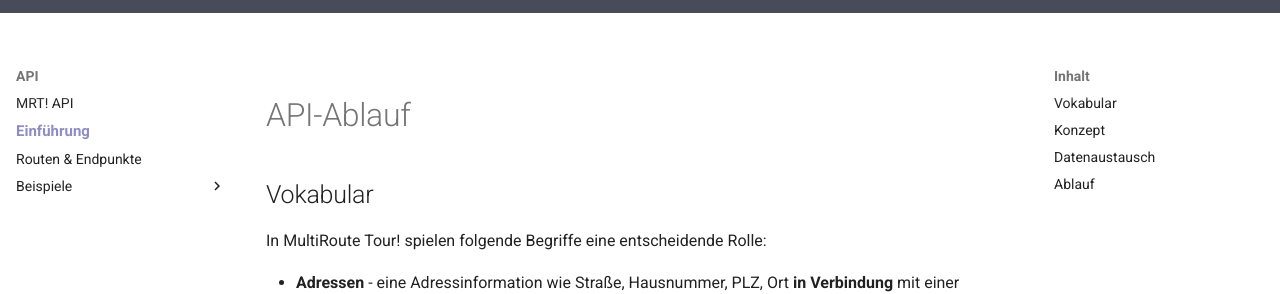
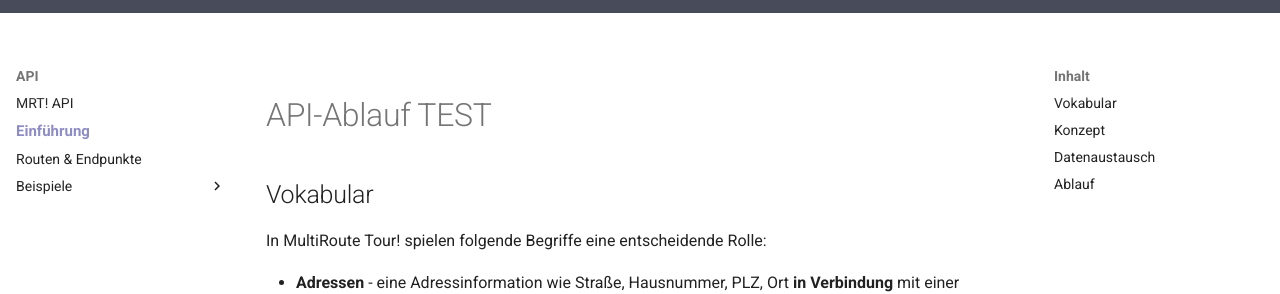
Before and after one commit to do-me/Test, an MkDocs documentation site: the page built from docs/ablauf.md, in a window 1280 px wide and 900 px high. Shown: the part 134-428 px from the top of the window. Built offline with MkDocs 1.6.1 and Material for MkDocs 9.7.7, drawn with Linux system fonts in a browser that asks for light colours; comment, search, counter and statistics services are not loaded.

Commit message:
Create ablauf.md

```diff
--- a/docs/ablauf.md
+++ b/docs/ablauf.md
@@ -1,14 +1,14 @@
-# API-Ablauf
+# API-Ablauf TEST
 
 ## Vokabular
 
 In MultiRoute Tour! spielen folgende Begriffe eine entscheidende Rolle:
 
-* **Adressen** - eine Adressinformation wie Straße, Hausnummer, PLZ, Ort **in Verbindung** mit einer geographischen Koordinate
-* **Aufträge** - eine Auftragsinformation, wie bspw. "50 Stück, zwischen 8:30 Uhr und 11 Uhr ausliefern"
-* **Planung**  - eine Art "Container" für Aufträge, bspw. "Montag, 01.01.2025" oder "Kalenderwoche 25"
-* **Flotten**  - eine Zusammenstellung von Fahrzeugen, bspw. 10 PKW, 2 LKW, 1 Sattelschlepper
-* **Touren**   - eine Touroptimierung erzeugt aus einer Kombination aus **Planung** und **Flotte**
+*   **Adressen** - eine Adressinformation wie Straße, Hausnummer, PLZ, Ort **in Verbindung** mit einer geographischen Koordinate
+*   **Aufträge** - eine Auftragsinformation, wie bspw. "50 Stück, zwischen 8:30 Uhr und 11 Uhr ausliefern"
+*   **Planung** - eine Art "Container" für Aufträge, bspw. "Montag, 01.01.2025" oder "Kalenderwoche 25"
+*   **Flotten** - eine Zusammenstellung von Fahrzeugen, bspw. 10 PKW, 2 LKW, 1 Sattelschlepper
+*   **Touren** - eine Touroptimierung erzeugt aus einer Kombination aus **Planung** und **Flotte**
 
 ## Konzept
 
@@ -28,8 +28,8 @@
 
 ## Ablauf
 
-* Es werden zunächst Adressen hochgeladen und geokodiert, falls keine Koordinaten mit übergeben werden.
-* Anschließend wird eine leere, sogenannte Planung angelegt, die als Container für die Aufträge an den Adressen dient. Diese kann bspw. dazu dienen, alle Aufträge für einen Wochentag, bspw. Montag in einer bestimmten Kalenderwoche zusammenzufassen.
-* Nachdem eine Flotte definiert wurde, kann die Tour optimiert werden.
+*   Es werden zunächst Adressen hochgeladen und geokodiert, falls keine Koordinaten mit übergeben werden.
+*   Anschließend wird eine leere, sogenannte Planung angelegt, die als Container für die Aufträge an den Adressen dient. Diese kann bspw. dazu dienen, alle Aufträge für einen Wochentag, bspw. Montag in einer bestimmten Kalenderwoche zusammenzufassen.
+*   Nachdem eine Flotte definiert wurde, kann die Tour optimiert werden.
 
 Die Routen finden Sie [hier](/routen).
```
